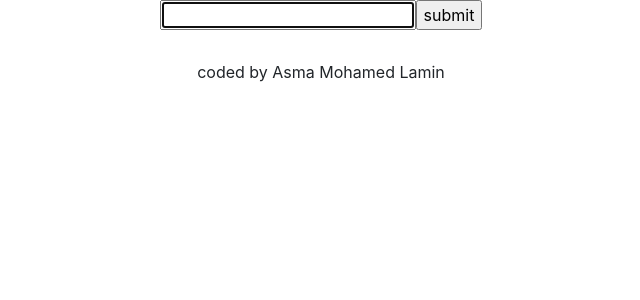
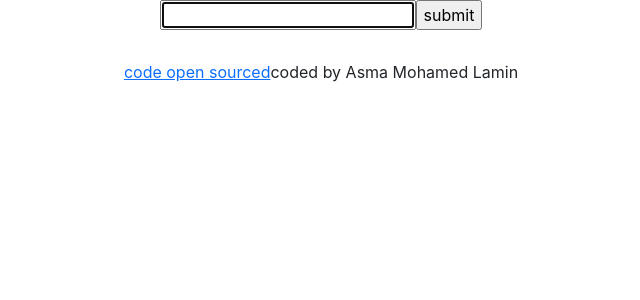
Before and after one commit to Asma710/dictionary-react-app, a React (Create React App) app: page / in a window 1280 px wide. Shown: the top 300 px of the page, without its empty margins (319-959 px from the left). Built offline with nearby package versions, Linux system fonts and the light colour scheme.

Commit message:
added open source code

```diff
--- a/src/App.js
+++ b/src/App.js
@@ -7,7 +7,12 @@ function App() {
         <header className="App-header">
           <Dictionary />
         </header>
-        <footer className="App-footer">coded by Asma Mohamed Lamin</footer>
+        <footer className="App-footer">
+          <a href="https://github.com/Asma710/dictionary-react-app">
+            code open sourced
+          </a>
+          coded by Asma Mohamed Lamin
+        </footer>
       </div>
     </div>
   );
```
